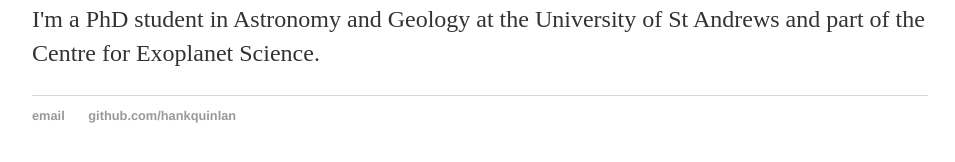
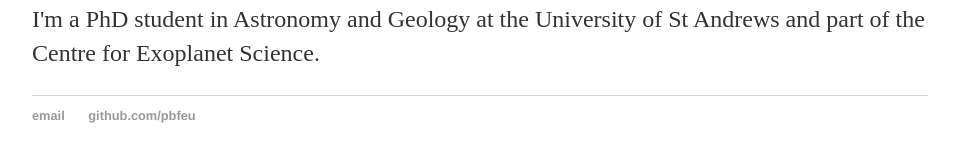
Before and after one commit to pbfeu/pbfeu.github.io, a Jekyll site: the page built from index.html, in a window 1280 px wide. Shown: the part 194-356 px from the top of the page, without its empty margins (160-1115 px from the left). Built offline with Jekyll 4.4.1, drawn with Linux system fonts in a browser that asks for light colours.

Commit message:
Update default.html

```diff
--- a/_layouts/default.html
+++ b/_layouts/default.html
@@ -21,8 +21,8 @@
 			</div><!-- /.container -->
 			<footer>
 	    		<ul>
-	        		<li><a href="mailto:hankquinlanhub@gmail.com">email</a></li>
-	        		<li><a href="https://github.com/hankquinlan">github.com/hankquinlan</a></li>
+	        		<li><a href="mailto:pb94@st-andrews.ac.uk">email</a></li>
+	        		<li><a href="https://github.com/pbfeu">github.com/pbfeu</a></li>
 				</ul>
 			</footer>
 		</body>
```
